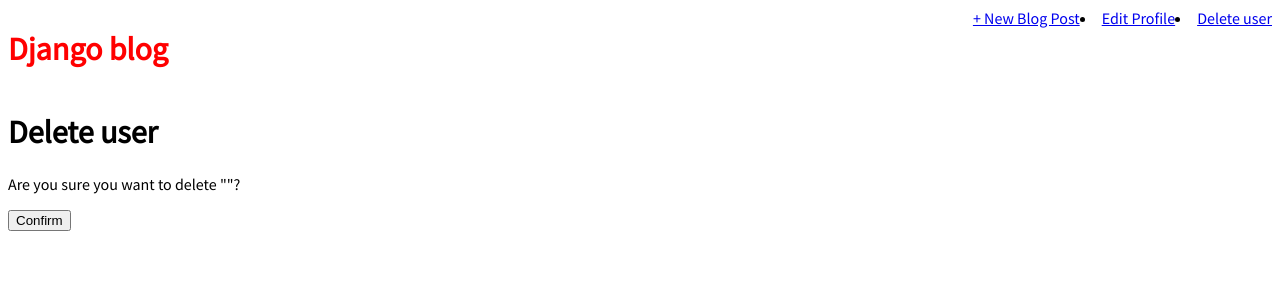
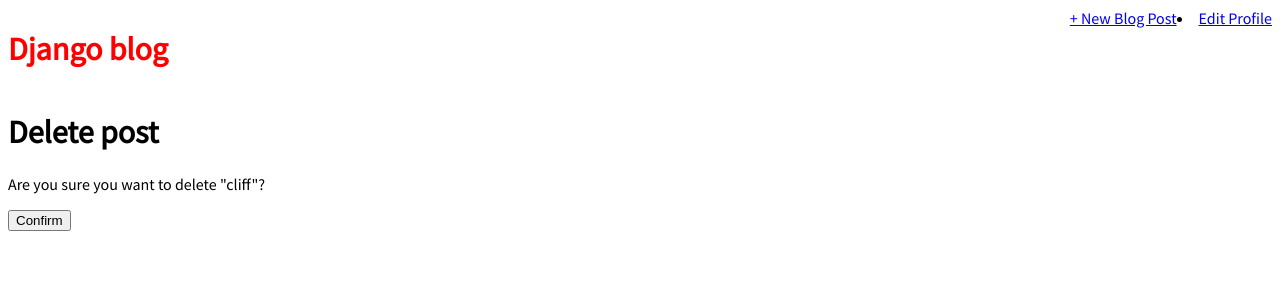
Before and after one commit to CliffMathebula/my_django_website, a Django app: page /delete_user/22/delete/ in a window 1280 px wide. Shown: the top 300 px of the page. Run offline with Django 3.2, Linux system fonts and the light colour scheme; data comes from the database, SQL or seed files in the repository; both versions use the stored data as it was after the commit.

Commit message:
Refactor: fixed the error from holding the auto generated id and fixed the user_details.html and home to hold the correct id from the database table

```diff
--- a/post/templates/base.html
+++ b/post/templates/base.html
@@ -13,8 +13,8 @@
 </div>
 <div class="nav-right">
 <a href="{% url 'register' %}">+ New Blog Post</a>
-<li><a href="{% url 'edit_user' request.user.pk %}">Edit Profile</a></li>
-<li><a href="{% url 'delete_user' user.pk %}">Delete user</a></li>
+<li><a href="{% url 'edit_user' request.user.id %}">Edit Profile</a></li>
+
 </div>
 </header>
 {% block content %}
--- a/post/templates/user_delete.html
+++ b/post/templates/user_delete.html
@@ -1,8 +1,8 @@
 {% extends 'base.html' %}
 {% block content %}
-<h1>Delete user</h1>
+<h1>Delete post</h1>
 <form action="" method="post">{% csrf_token %}
-<p>Are you sure you want to delete "{{ user.name }}"?</p>
+<p>Are you sure you want to delete "{{ post.name }}"?</p>
 <input type="submit" value="Confirm" />
 </form>
 {% endblock content %}
```
Also changed, not shown: post/templates/home.html (added, +15 -0 lines), post/templates/user_details.html (+1 -6 lines), db.sqlite3.
